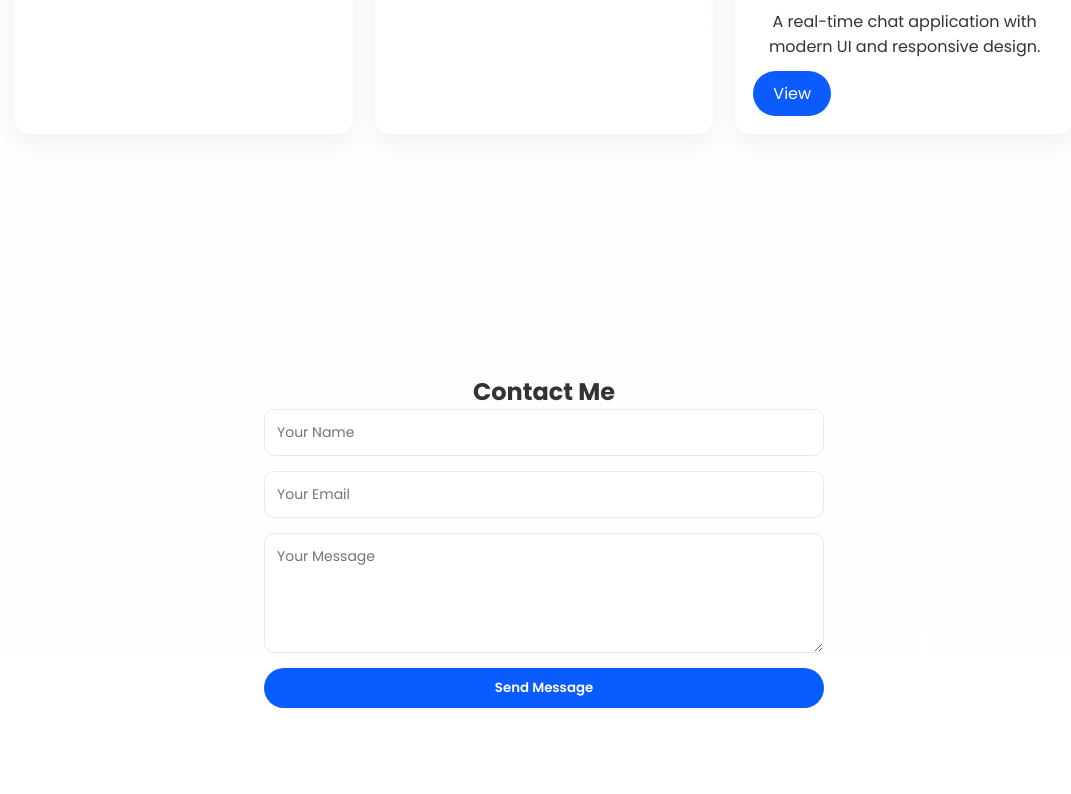
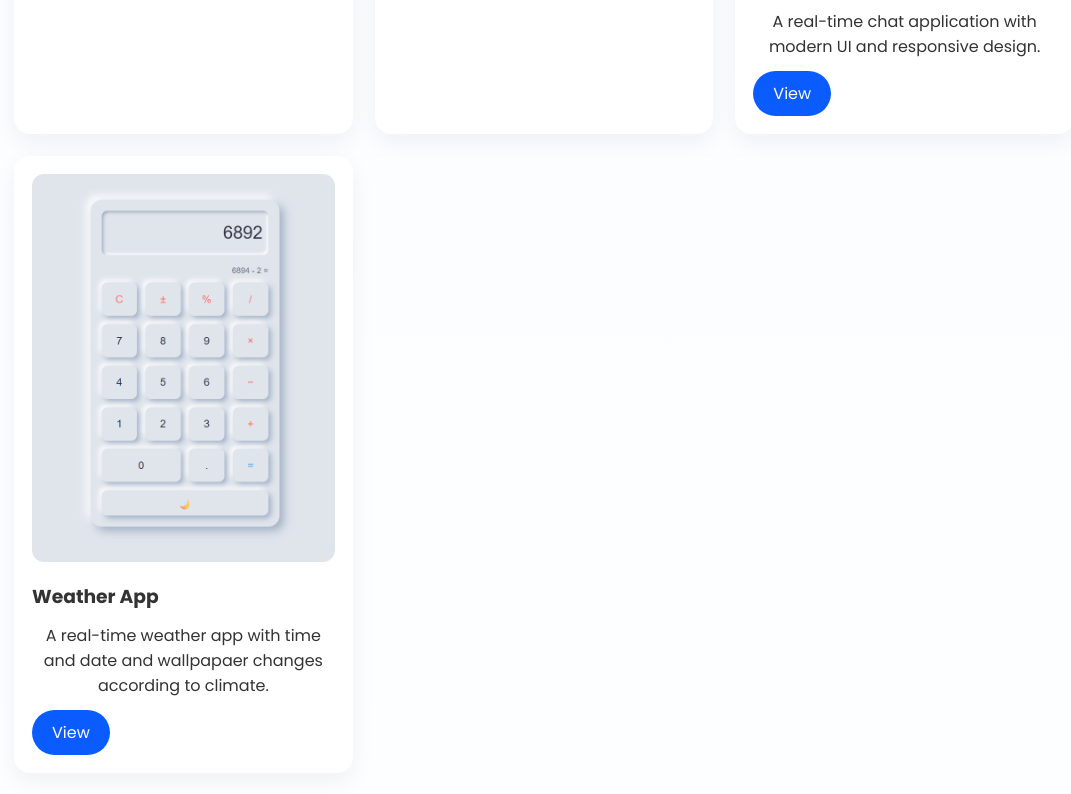
Before and after one commit to AdityaRengade/protfilio, a plain HTML site: page index.html in a window 1280 px wide. Shown: the part 2244-3038 px from the top of the page, without its empty margins (96-1167 px from the left). Drawn offline with Linux system fonts and the light colour scheme.

Commit message:
Update index.html

```diff
--- a/index.html
+++ b/index.html
@@ -71,6 +71,12 @@
                 <p>A real-time chat application with modern UI and responsive design.</p>
                 <a href=" https://adityarengade.github.io/COOl-Calculator/" class="btn">View</a>
             </div>
+            <div class="project-card">
+                <img src="Screenshot 2025-08-09 141154.png" alt="Project 3">
+                <h3>Weather App</h3>
+                <p>A real-time weather app with time and date and wallpapaer changes according to climate.</p>
+                <a href=" https://adityarengade.github.io/COOl-Calculator/" class="btn">View</a>
+            </div>
         </div>
     </section>
 
```
